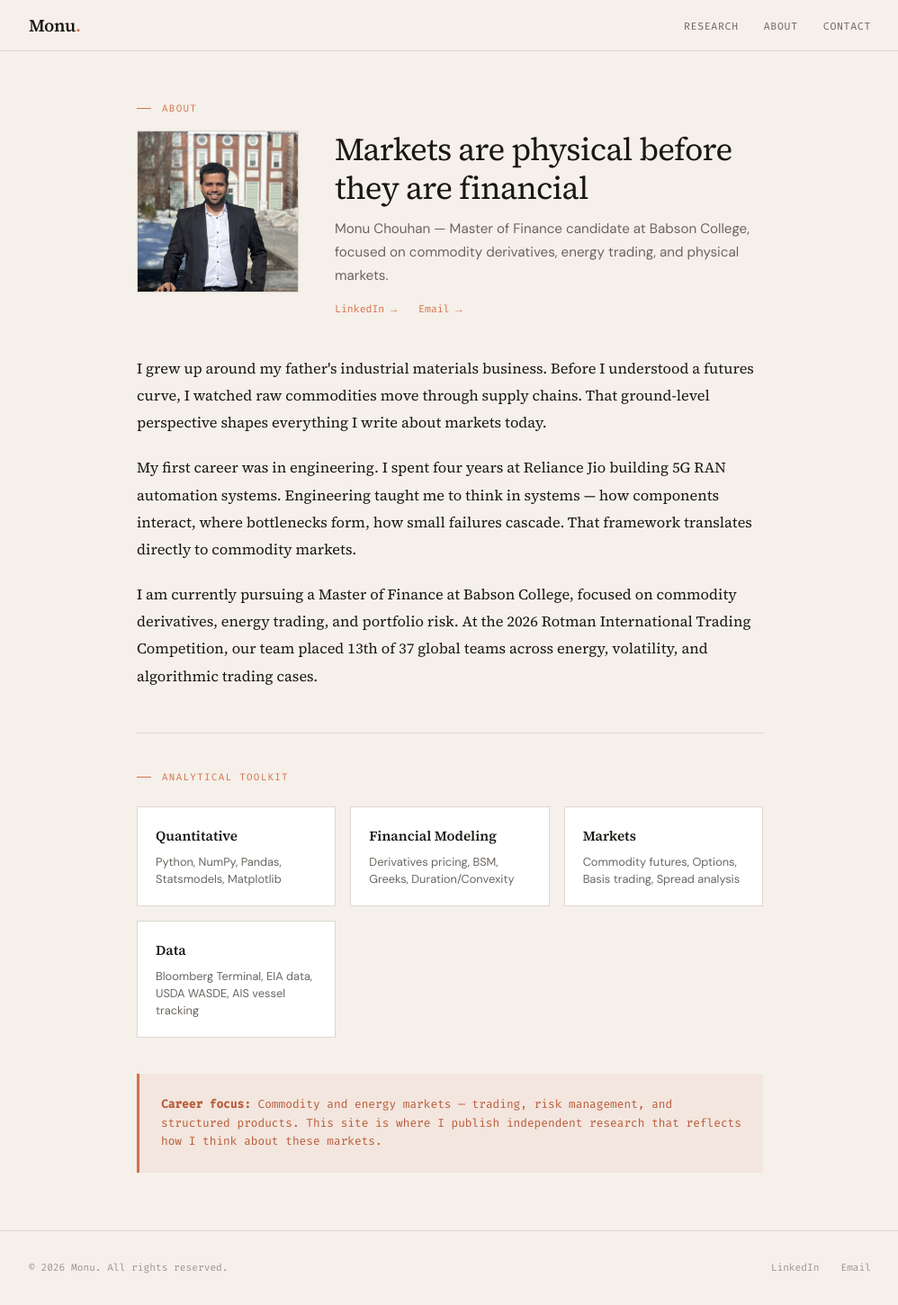
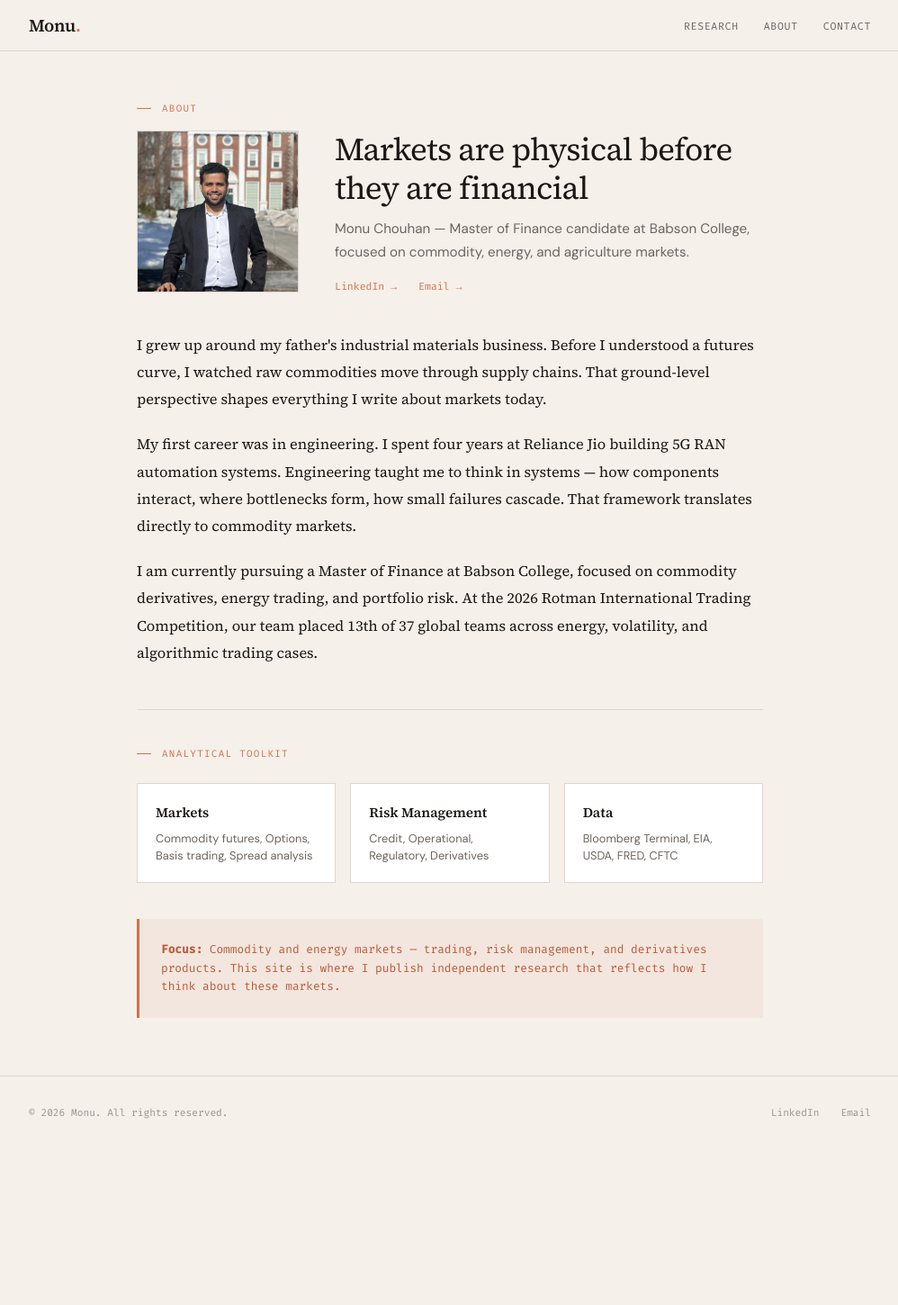
Before and after one commit to monoanalysis/monoanalysis-site, a Next.js app: page /about in a window 1280 px wide. Shown: the whole page at 90% size, without its empty margins (140-1138 px from the left). After the commit the page ends 1278 px from the top, so only its background shows below. Built offline with nearby package versions, Linux system fonts and the light colour scheme.

Commit message:
Update about section

```diff
--- a/src/app/about/page.js
+++ b/src/app/about/page.js
@@ -28,7 +28,7 @@ export default function AboutPage() {
             fontSize: '0.95rem', color: 'var(--ink-muted)', lineHeight: 1.7
           }}>
             Monu Chouhan — Master of Finance candidate at Babson College,
-            focused on commodity derivatives, energy trading, and physical markets.
+            focused on commodity, energy, and agriculture markets.
           </p>
           <div style={{ display: 'flex', gap: '1.5rem', marginTop: '1rem' }}>
             <a href="https://www.linkedin.com/in/monu-chouhan/" target="_blank" rel="noopener"
@@ -69,10 +69,9 @@ export default function AboutPage() {
         <div className="section-label">Analytical Toolkit</div>
         <div className="skills-grid">
           {[
-            { title: 'Quantitative', items: 'Python, NumPy, Pandas, Statsmodels, Matplotlib' },
-            { title: 'Financial Modeling', items: 'Derivatives pricing, BSM, Greeks, Duration/Convexity' },
-            { title: 'Markets', items: 'Commodity futures, Options, Basis trading, Spread analysis' },
-            { title: 'Data', items: 'Bloomberg Terminal, EIA data, USDA WASDE, AIS vessel tracking' },
+             { title: 'Markets', items: 'Commodity futures, Options, Basis trading, Spread analysis' },
+            { title: 'Risk Management', items: 'Credit, Operational, Regulatory, Derivatives' },
+            { title: 'Data', items: 'Bloomberg Terminal, EIA, USDA, FRED, CFTC' },
           ].map((s, i) => (
             <div className="skill-card" key={i}>
               <h4>{s.title}</h4>
@@ -85,8 +84,8 @@ export default function AboutPage() {
       {/* CAREER FOCUS */}
       <div className="credential-box" style={{ marginTop: '2.5rem' }}>
         <p>
-          <strong>Career focus:</strong> Commodity and energy markets — trading,
-          risk management, and structured products. This site is where I publish
+          <strong>Focus:</strong> Commodity and energy markets — trading,
+          risk management, and derivatives products. This site is where I publish
           independent research that reflects how I think about these markets.
         </p>
       </div>
```
